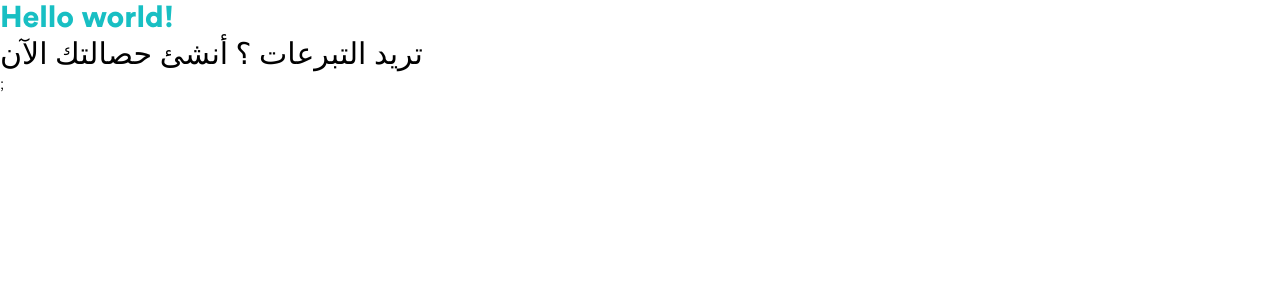
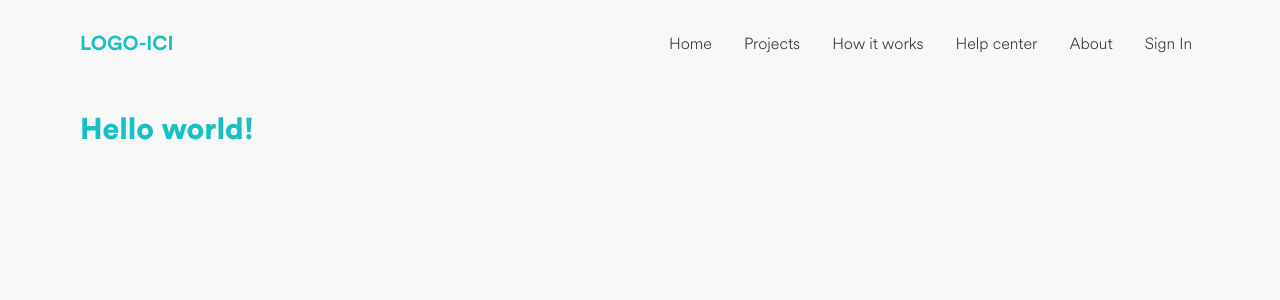
Before and after one commit to mastermajidosse/moharik, a Next.js app in the folder frontend/: page / in a window 1280 px wide. Shown: the top 300 px of the page. Built offline with nearby package versions, Linux system fonts and the light colour scheme; a web font is replaced by a local one.

Commit message:
create header component

```diff
--- a/frontend/package.json
+++ b/frontend/package.json
@@ -13,6 +13,7 @@
     "format": "prettier --write ./src"
   },
   "dependencies": {
+    "clsx": "^1.1.1",
     "next": "12.1.6",
     "react": "18.1.0",
     "react-dom": "18.1.0"
--- /dev/null
+++ b/frontend/src/components/layout/Header.tsx
@@ -0,0 +1,40 @@
+import clsx from "clsx";
+import useScrollPosition from "../../hooks/useScrollPosition";
+export default function Header() {
+  const scrollPosition = useScrollPosition();
+
+  return (
+    <header
+      className={clsx("fixed top-0 w-full py-4", {
+        "bg-light": scrollPosition < 80,
+        "bg-white shadow-header shadow-dark/10": scrollPosition > 80,
+      })}
+    >
+      <nav className="container h-14 flex items-center justify-between">
+        <figure className="">
+          <h1 className="text-xl font-bold text-primary">LOGO-ICI</h1>
+        </figure>
+        <div className="h-full flex font-normal text-base items-center gap-4 text-dark">
+          <a className="cursor-pointer hover:bg-light duration-200 rounded-sm px-2 py-1">
+            Home
+          </a>
+          <a className="cursor-pointer hover:bg-light duration-200 rounded-sm px-2 py-1">
+            Projects
+          </a>
+          <a className="cursor-pointer hover:bg-light duration-200 rounded-sm px-2 py-1">
+            How it works
+          </a>
+          <a className="cursor-pointer hover:bg-light duration-200 rounded-sm px-2 py-1">
+            Help center
+          </a>
+          <a className="cursor-pointer hover:bg-light duration-200 rounded-sm px-2 py-1">
+            About
+          </a>
+          <a className="cursor-pointer hover:bg-light duration-200 rounded-sm px-2 py-1">
+            Sign In
+          </a>
+        </div>
+      </nav>
+    </header>
+  );
+}
--- a/frontend/src/components/layout/Layout.tsx
+++ b/frontend/src/components/layout/Layout.tsx
@@ -1,9 +1,11 @@
 import React, { ReactNode } from "react";
+import Header from "./Header";
 
 export default function Layout({ children }: { children: ReactNode }) {
   return (
-    <div className="">
-      <main className="">{children}</main>
-    </div>
+    <>
+      <Header />
+      <main className="w-full mt-20">{children}</main>
+    </>
   );
 }
--- /dev/null
+++ b/frontend/src/hooks/useScrollPosition.tsx
@@ -0,0 +1,14 @@
+import { useLayoutEffect, useState } from "react";
+
+export default function useScrollPosition() {
+  const [scrollPosition, setPosition] = useState(0);
+  useLayoutEffect(() => {
+    function updatePosition() {
+      setPosition(window.pageYOffset);
+    }
+    window.addEventListener("scroll", updatePosition);
+    updatePosition();
+    return () => window.removeEventListener("scroll", updatePosition);
+  }, []);
+  return scrollPosition;
+}
--- a/frontend/src/pages/index.tsx
+++ b/frontend/src/pages/index.tsx
@@ -2,11 +2,8 @@ import type { NextPage } from "next";
 
 const Home: NextPage = () => {
   return (
-    <div className="">
+    <div className="container bg-light min-h-screen py-8">
       <h1 className="font-fr text-primary font-black text-3xl">Hello world!</h1>
-      <h1 className="font-ar font-normal text-3xl">
-        تريد التبرعات ؟ أنشئ حصالتك الآن
-      </h1>
     </div>
   );
 };
--- a/frontend/tailwind.config.js
+++ b/frontend/tailwind.config.js
@@ -26,6 +26,9 @@ module.exports = {
           "2xl": "6rem",
         },
       },
+      boxShadow: {
+        header: "0 0.375rem 0.875rem rgb(0 0 0 / 10%)",
+      },
     },
   },
   plugins: [require("@tailwindcss/line-clamp")],
```
Also changed, not shown: 1 other file (tests, documents, lock files or other folders).
